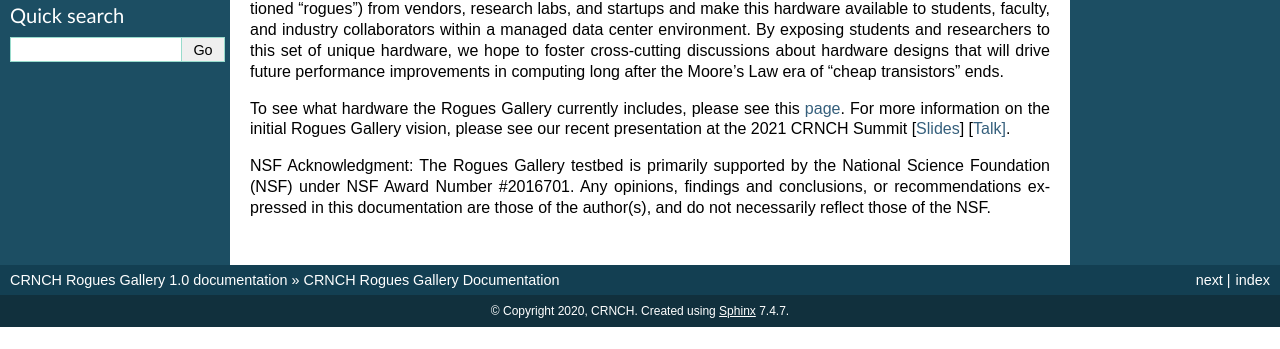
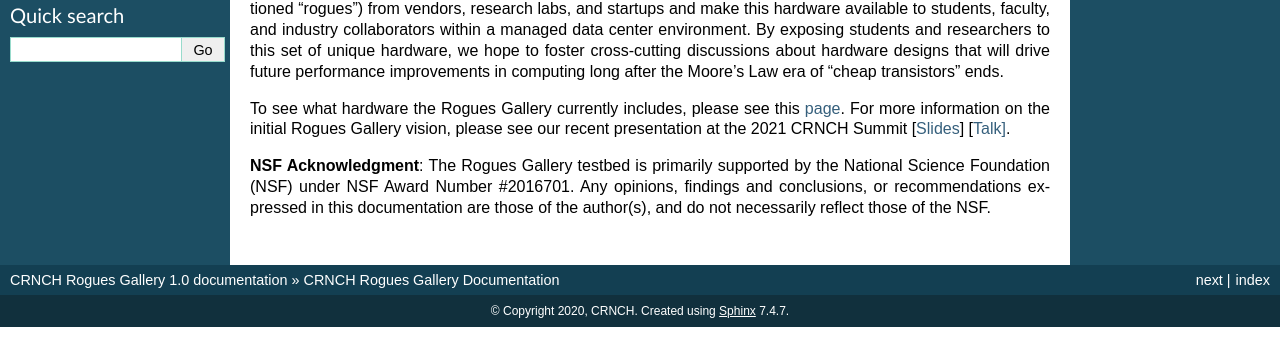
Before and after one commit to gt-crnch-rg/read-the-docs, a Sphinx documentation site: the page built from docs/index.rst, in a window 1280 px wide. Shown: the part 155-504 px from the top of the page. Built offline with Sphinx 7.4.7, drawn with Linux system fonts in a browser that asks for light colours; pages that are not in the unit, such as notebooks, are missing from menus.

```diff
--- a/docs/index.rst
+++ b/docs/index.rst
@@ -6,7 +6,7 @@ The Rogues Gallery is a new concept focused on developing our understanding of n
 
 To see what hardware the Rogues Gallery currently includes, please see this `page <http://crnch.gatech.edu/rogues-hardware>`__. For more information on the initial Rogues Gallery vision, please see our recent presentation at the 2021 CRNCH Summit [`Slides <https://github.com/gt-crnch/crnch-summit-2021/blob/main/presenter_slides/Thursday_01_28_21/105--Rogues-Gallery-Update-Jeff-Young-CRNCH-Summit-2021.pdf>`__] [`Talk] <https://mediaspace.gatech.edu/media/Jeff%20Young%20-%20Rogues%20Gallery%20-%20CRNCH%20Summit%202021/1_lqlgr0jj>`__.
 
-NSF Acknowledgment: The Rogues Gallery testbed is primarily supported by the National Science Foundation (NSF) under NSF Award Number #2016701. Any opinions, findings and conclusions, or recommendations expressed in this documentation are those of the author(s), and do not necessarily reflect those of the NSF.
+**NSF Acknowledgment**: The Rogues Gallery testbed is primarily supported by the National Science Foundation (NSF) under NSF Award Number #2016701. Any opinions, findings and conclusions, or recommendations expressed in this documentation are those of the author(s), and do not necessarily reflect those of the NSF.
 
 
 .. toctree::
```
